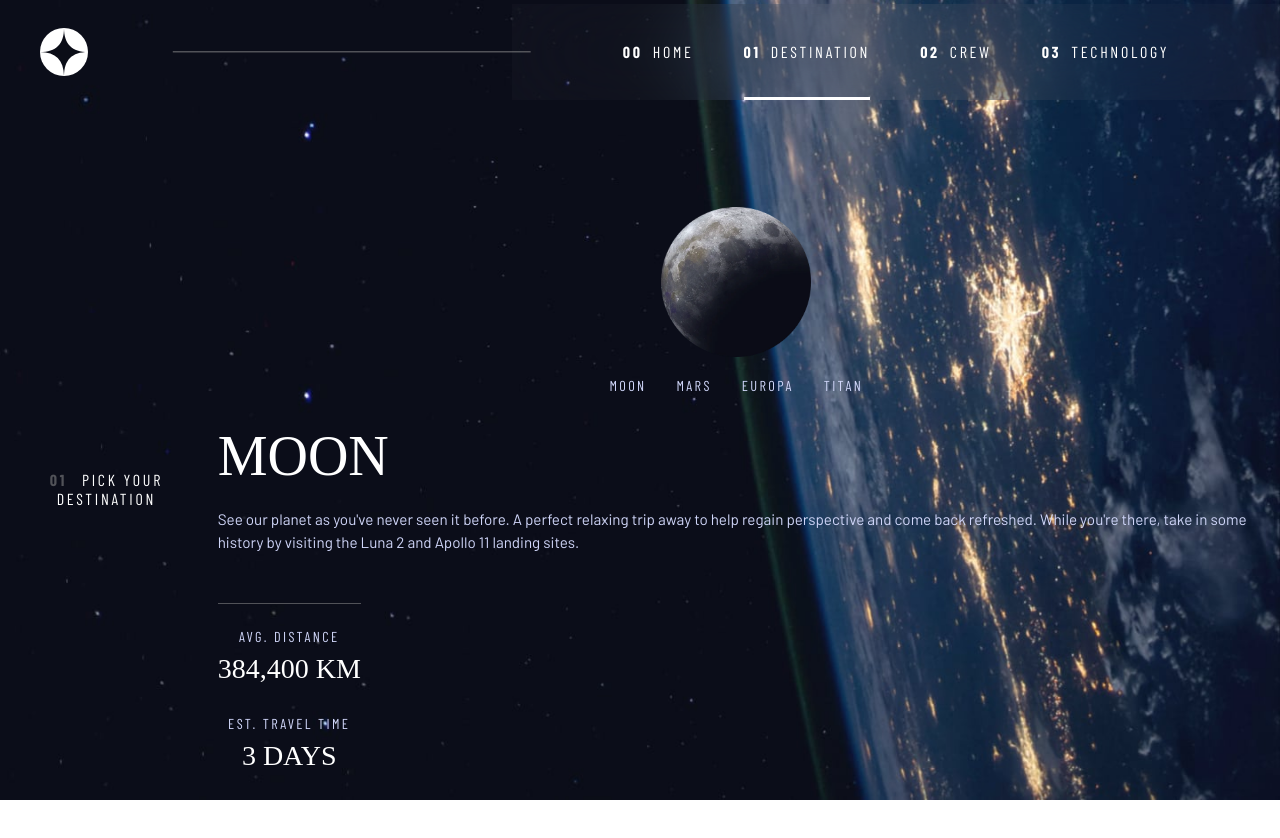
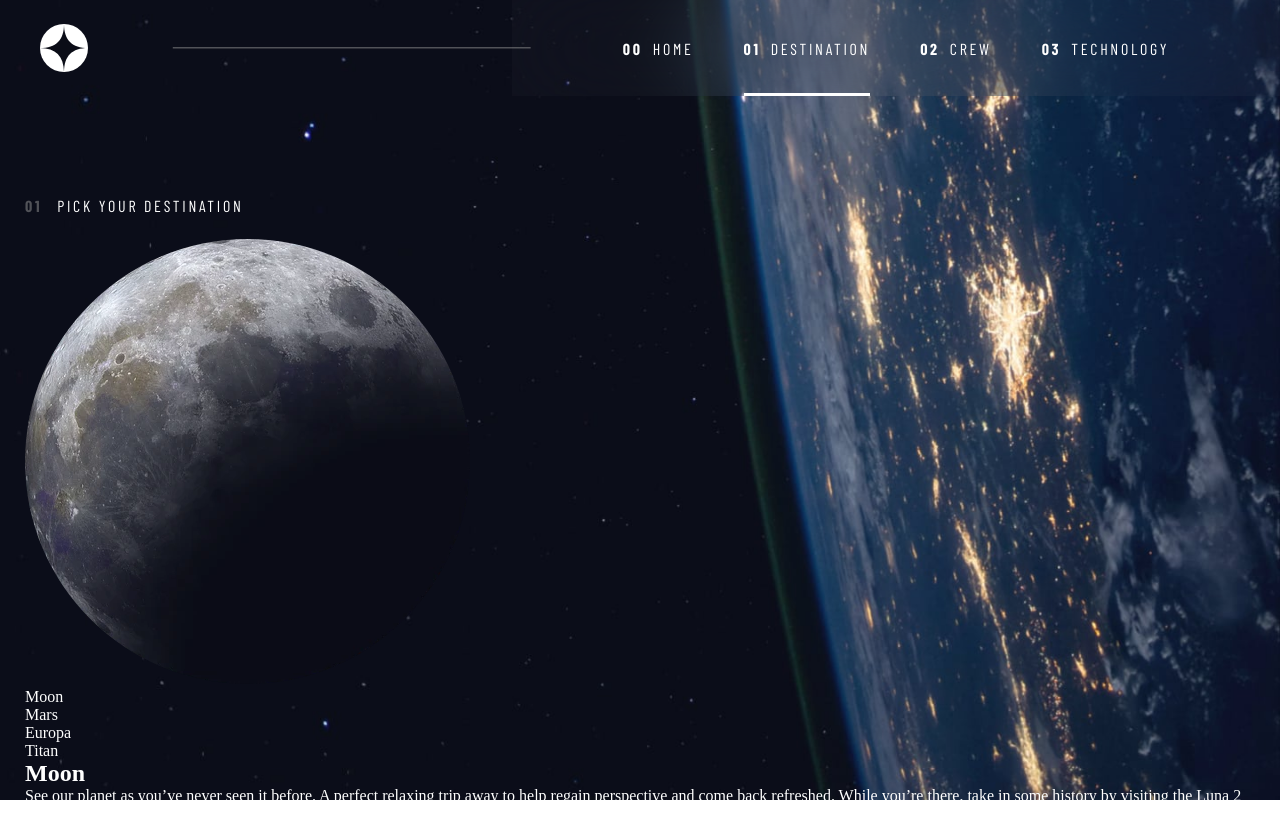
Before and after one commit to AlexDDevv/space-tourism, a React (Vite) app: page /destination in a window 1280 px wide. Shown: the top 838 px of the page. Before the commit the page ends 800 px from the top, so only its background shows below. Built offline with nearby package versions, Linux system fonts and the light colour scheme; a web font is replaced by a local one.

Commit message:
Create a component for the carrousel and call it

```diff
--- a/src/components/destination/StarCarrousel.jsx
+++ b/src/components/destination/StarCarrousel.jsx
@@ -1,35 +1,51 @@
-import React from 'react'
+import React, { useState } from 'react'
+import StarImg from './StarImg'
+import StarName from './StarName'
+import data from "../../data/data.json"
 
 export default function StarCarrousel() {
+    const [index, setIndex] = useState("Moon")
+    const [selectedStar, setSelectedStar] = useState(false)
+    const dataStar = data.destinations.find(obj => obj.name === index)
+
+    const handleStar = (e) => {
+        const changeStar = e.target.textContent
+        setIndex(changeStar)
+        setSelectedStar(!selectedStar)
+    }
+
     return (
         <>
-            <div className='top-part'>
-                <div className="stars-img-container">
-                    <div className="star-img">
-                        <img src="/destinationImg/image-moon.webp" alt={`Selected star: Moon`} />
-                    </div>
-                </div>
+            <div className='star-presentation'>
+                <StarImg
+                    img={dataStar.images.webp}
+                    title={dataStar.name}
+                />
                 <div className="stars-name-container">
                     <ul className='stars-list'>
-                        <li className="star-li">Moon</li>
-                        <li className="star-li">Mars</li>
-                        <li className="star-li">Europa</li>
-                        <li className="star-li">Titan</li>
+                        {data.destinations.map((item, i) => (
+                            <StarName
+                                key={i}
+                                selected={item.name === index}
+                                onClick={(e) => handleStar(e)}
+                                title={item.name}
+                            />
+                        ))}
                     </ul>
                 </div>
                 <div className="star-description">
-                    <h1>Moon</h1>
-                    <p>See our planet as you've never seen it before. A perfect relaxing trip away to help regain perspective and come back refreshed. While you're there, take in some history by visiting the Luna 2 and Apollo 11 landing sites.</p>
+                    <h2 className='title-star'>{dataStar.name}</h2>
+                    <p className='text-star'>{dataStar.description}</p>
                 </div>
             </div>
-            <div className="bottom-part">
+            <div className="journey-container">
                 <div className="distance">
-                    <h2>Avg. distance</h2>
-                    <h3>384,400 km</h3>
+                    <h3 className='title-journey'>Avg. distance</h3>
+                    <h4 className='text-journey'>{dataStar.distance}</h4>
                 </div>
                 <div className="travel-time">
-                    <h2>Est. travel time</h2>
-                    <h3>3 days</h3>
+                    <h3 className='title-journey'>Est. travel time</h3>
+                    <h4 className='text-journey'>{dataStar.travel}</h4>
                 </div>
             </div>
         </>
--- a/src/pages/Destination.jsx
+++ b/src/pages/Destination.jsx
@@ -5,8 +5,8 @@ import transition from '../utils/transition'
 const Destination = () => {
     return (
         <main className='main-destination'>
-            <p className='pick'><span>01</span>Pick your destination</p>
             <section>
+                <h1 className='pick'><span>01</span>Pick your destination</h1>
                 <StarCarrousel />
             </section>
         </main>
```
